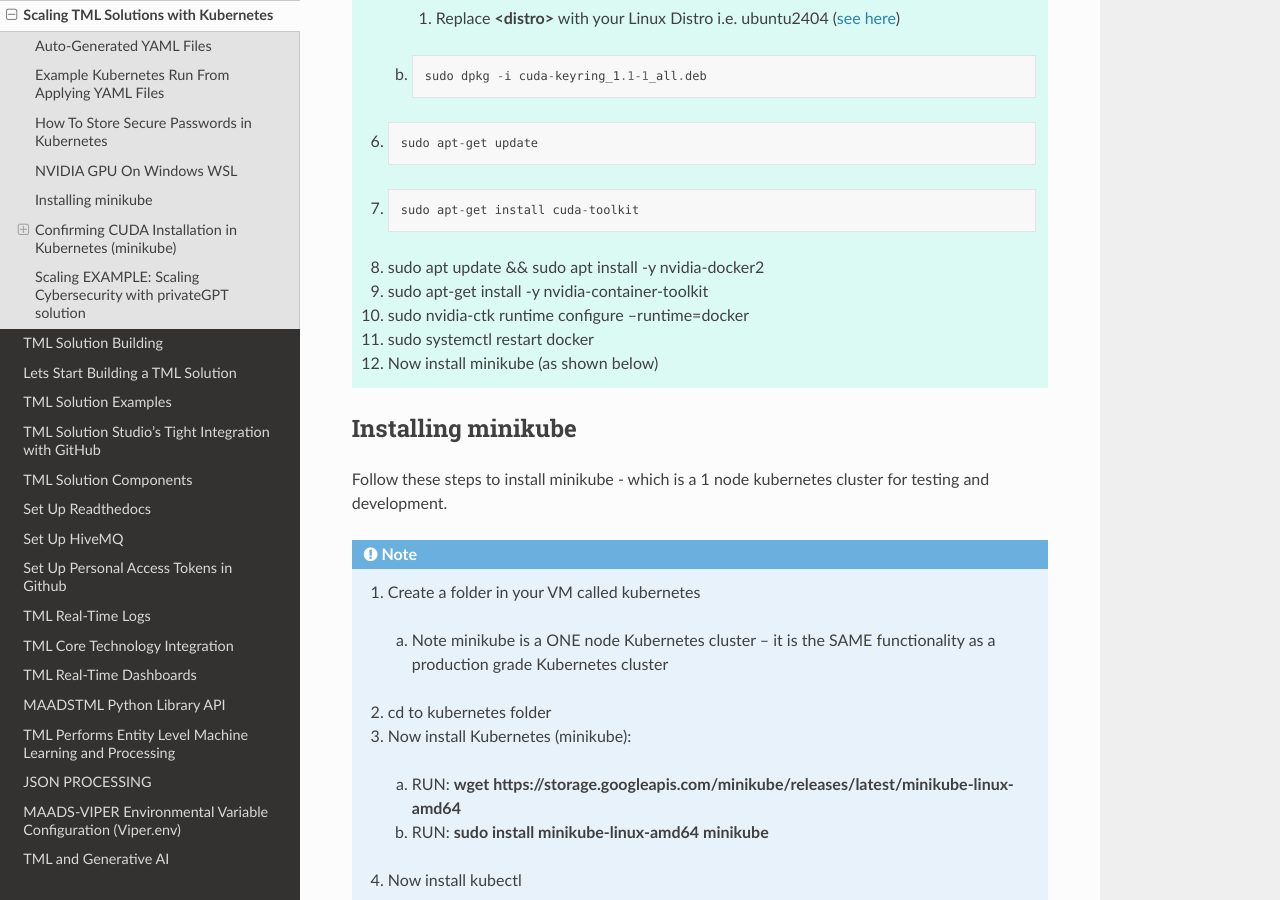
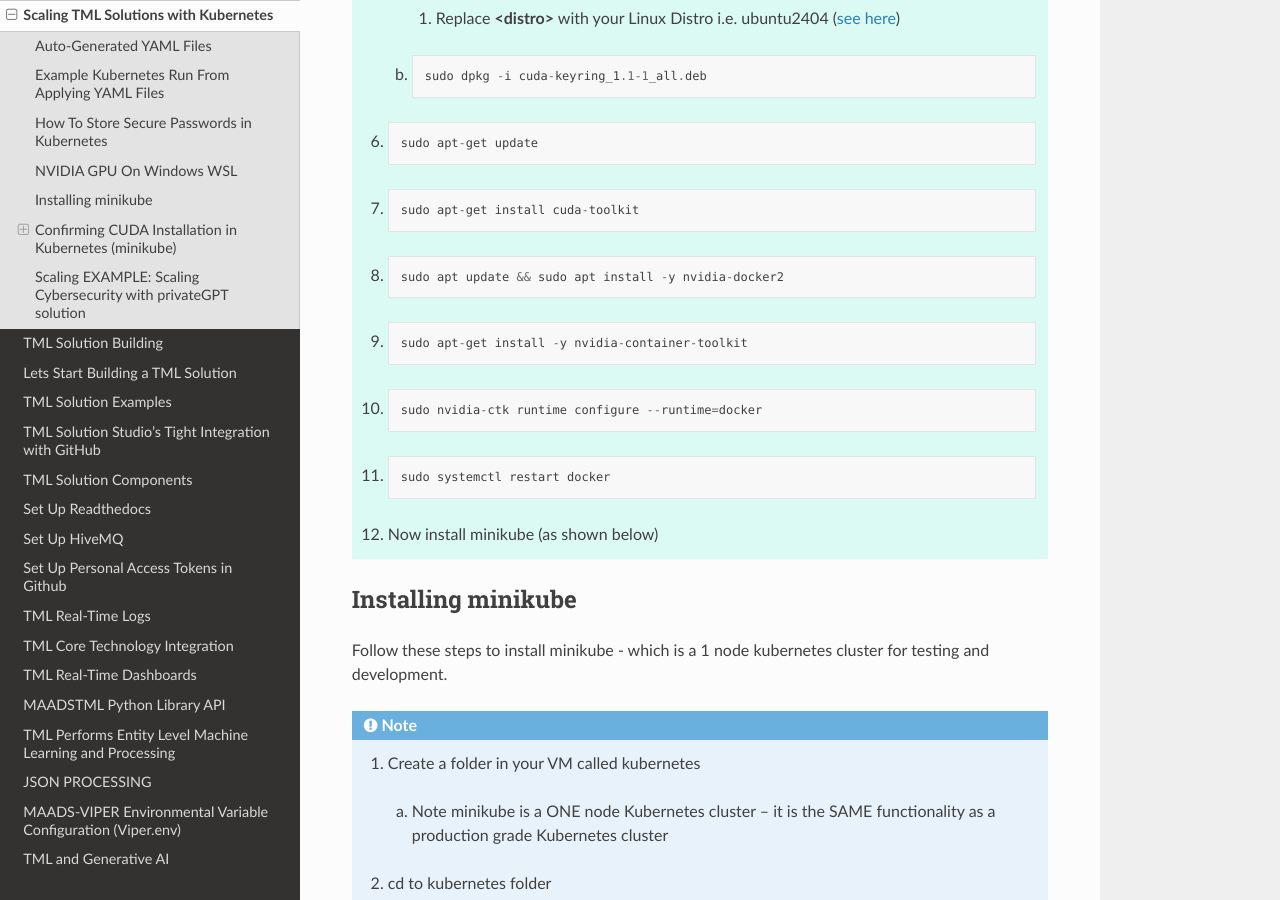
Before and after one commit to smaurice101/readthedocs, a Sphinx documentation site: the page built from docs/source/kube.rst, in a window 1280 px wide and 900 px high, scrolled down 4976 px. Built offline with Sphinx 7.4.7 and the Read the Docs theme 3.1.0, drawn with Linux system fonts in a browser that asks for light colours; part of the change alters nothing that is shown.

```diff
--- a/docs/source/kube.rst
+++ b/docs/source/kube.rst
@@ -216,13 +216,21 @@ NVIDIA GPU On Windows WSL
 
           sudo apt-get install cuda-toolkit
 
-   8. sudo apt update && sudo apt install -y nvidia-docker2
+   8. .. code-block::
 
-   9. sudo apt-get install -y nvidia-container-toolkit
+          sudo apt update && sudo apt install -y nvidia-docker2
 
-   10. sudo nvidia-ctk runtime configure --runtime=docker
+   9. .. code-block::
 
-   11. sudo systemctl restart docker
+          sudo apt-get install -y nvidia-container-toolkit
+
+   10. .. code-block::
+
+           sudo nvidia-ctk runtime configure --runtime=docker
+
+   11. .. code-block::
+
+           sudo systemctl restart docker
 
    12. Now install minikube (as shown below)
 
```
